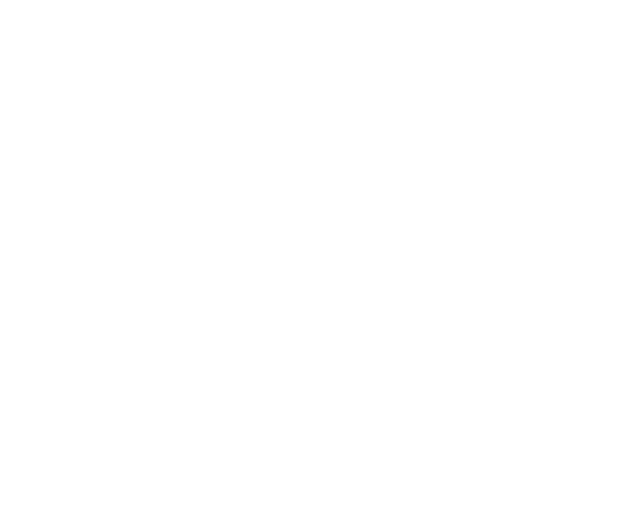
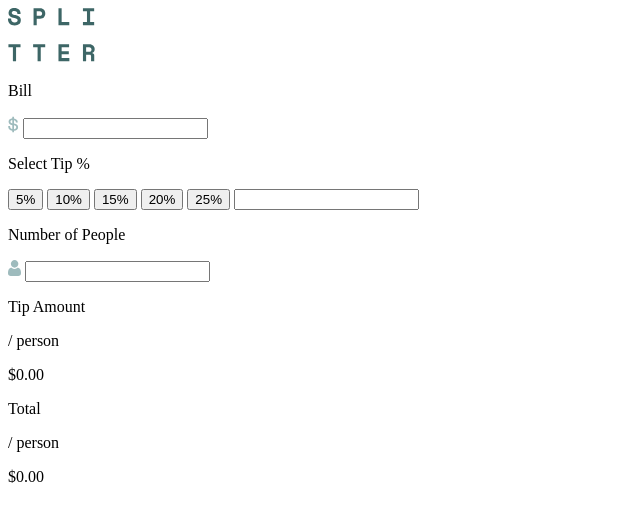
Before and after one commit to mariambuzaladze/Tip-Calculator-App, a plain HTML site: page index.html in a window 1280 px wide. Shown: the whole page, without its empty margins (0-640 px from the left). Drawn offline with Linux system fonts and the light colour scheme.

Commit message:
add elements

```diff
--- a/index.html
+++ b/index.html
@@ -7,5 +7,59 @@
     <link rel="stylesheet" href="style.css" />
     <title>Tip Calculator App</title>
   </head>
-  <body></body>
+  <body>
+    <main>
+      <img src="./images/logo.svg" alt="splitter logo" />
+
+      <div class="contant">
+        <div class="userInputs">
+          <div class="bill">
+            <p class="title">Bill</p>
+            <div class="input-div">
+              <img src="./images/icon-dollar.svg" alt="dollar icon" />
+              <input type="number" />
+            </div>
+          </div>
+
+          <div class="tip">
+            <p class="title">Select Tip %</p>
+            <div class="tip-buttons">
+              <button>5%</button>
+              <button>10%</button>
+              <button>15%</button>
+              <button>20%</button>
+              <button>25%</button>
+              <input type="number" />
+            </div>
+          </div>
+
+          <div class="people">
+            <p class="title">Number of People</p>
+            <div class="input-div">
+              <img src="./images/icon-person.svg" alt="person icon" />
+              <input type="number" />
+            </div>
+          </div>
+        </div>
+
+        <div class="output">
+          <div class="tip-amount-div">
+            <div class="text">
+              <p class="output-title">Tip Amount</p>
+              <p class="output-subtitle">/ person</p>
+            </div>
+            <span class="tip-amount">$0.00</span>
+          </div>
+
+          <div class="total-div">
+            <div class="text">
+              <p class="output-title">Total</p>
+              <p class="output-subtitle">/ person</p>
+            </div>
+            <span class="total">$0.00</span>
+          </div>
+        </div>
+      </div>
+    </main>
+  </body>
 </html>
```
